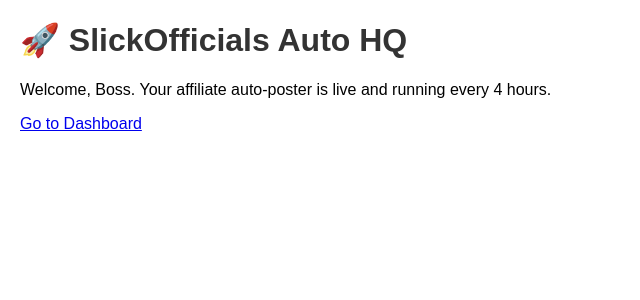
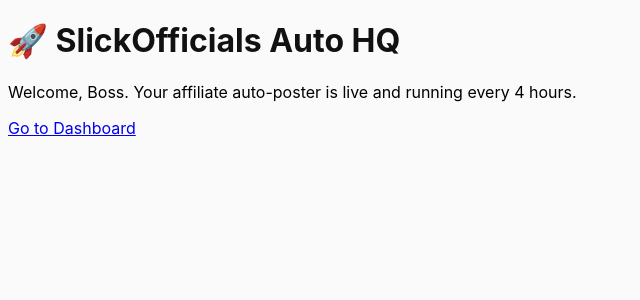
Before and after one commit to slickofficials/SlickOfficials-HQ-HUB, a Flask app: page / in a window 1280 px wide. Shown: the top 300 px of the page, without its empty margins (0-640 px from the left). Run offline with Flask 3, Linux system fonts and the light colour scheme.

Commit message:
Update style.css

```diff
--- a/static/style.css
+++ b/static/style.css
@@ -1,18 +1,10 @@
 body {
-    font-family: Arial, sans-serif;
-    margin: 20px;
+  font-family: "Inter", sans-serif;
+  background-color: #fafafa;
 }
-h1, h2 {
-    color: #333;
+h1 {
+  color: #111;
 }
-ul {
-    list-style-type: none;
-    padding: 0;
+a:hover {
+  text-decoration: underline;
 }
-li {
-    margin: 10px 0;
-}
-pre {
-    background: #f4f4f4;
-    padding: 10px;
-}
```
